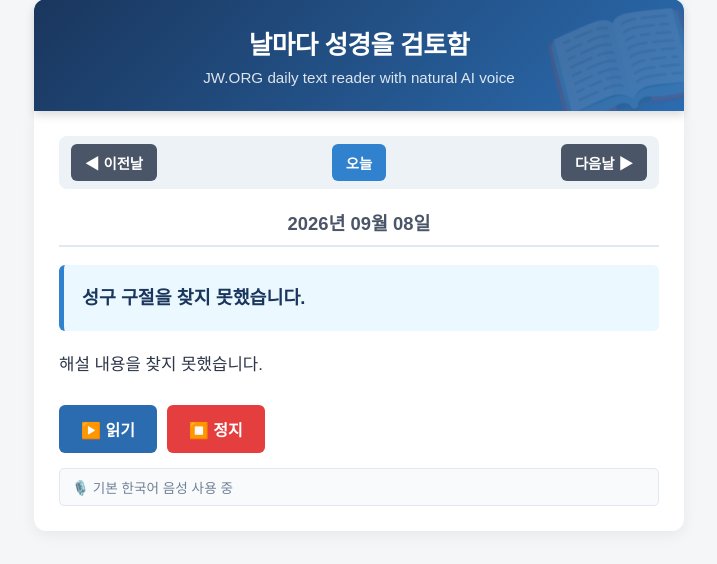
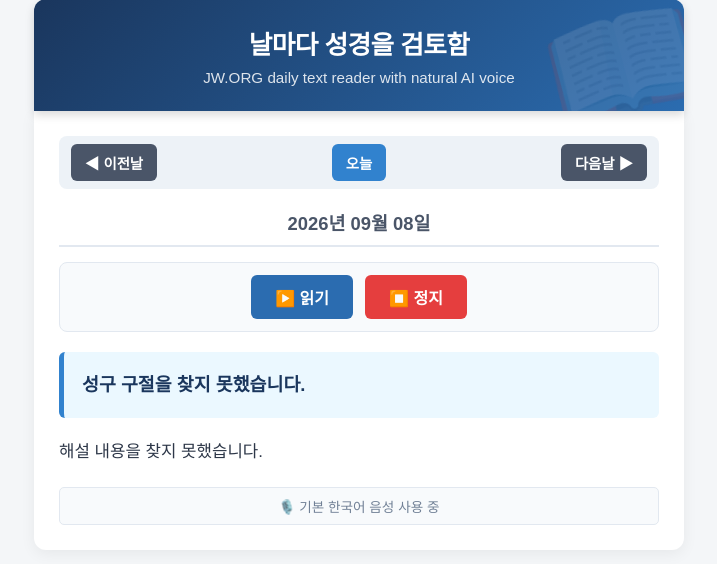
Before and after one commit to yschoi68/Bible-Reading-with-voice, a Flask app: page / in a window 1280 px wide. Shown: the part 106-670 px from the top of the page, without its empty margins (281-998 px from the left). Run offline with Flask 3, Linux system fonts and the light colour scheme; data that the repository does not hold is empty.

Commit message:
Update index.html

```diff
--- a/templates/index.html
+++ b/templates/index.html
@@ -85,18 +85,30 @@
         .nav-today { background-color: #3182ce; }
         .nav-today:hover { background-color: #2b6cb0; }
 
-        .date { color: #4a5568; font-weight: bold; font-size: 1.15rem; text-align: center; margin-bottom: 18px; border-bottom: 2px solid #e2e8f0; padding-bottom: 10px; }
-        .scripture { font-size: 1.15rem; font-weight: bold; color: #1a365d; background: #ebf8ff; padding: 18px; border-left: 5px solid #3182ce; border-radius: 6px; margin-bottom: 18px; line-height: 1.6; }
-        .content { line-height: 1.85; color: #2d3748; font-size: 1.05rem; }
+        .date { color: #4a5568; font-weight: bold; font-size: 1.15rem; text-align: center; margin-bottom: 15px; border-bottom: 2px solid #e2e8f0; padding-bottom: 10px; }
 
-        .btn-group { margin-top: 25px; display: flex; gap: 10px; align-items: center; }
-        .play-btn { padding: 12px 22px; font-size: 1rem; border: none; border-radius: 6px; cursor: pointer; font-weight: bold; transition: 0.2s; }
+        /* 상단 플레이어 버튼 컨트롤 영역 */
+        .player-control {
+            display: flex;
+            justify-content: center;
+            align-items: center;
+            gap: 12px;
+            margin-bottom: 20px;
+            background: #f8fafc;
+            padding: 12px;
+            border-radius: 8px;
+            border: 1px solid #e2e8f0;
+        }
+        .play-btn { padding: 10px 24px; font-size: 1rem; border: none; border-radius: 6px; cursor: pointer; font-weight: bold; transition: 0.2s; }
         .btn-play { background-color: #2b6cb0; color: white; }
         .btn-play:hover { background-color: #2c5282; }
         .btn-stop { background-color: #e53e3e; color: white; }
         .btn-stop:hover { background-color: #c53030; }
 
-        .voice-info { font-size: 0.85rem; color: #718096; margin-top: 15px; background: #f8fafc; padding: 8px 12px; border-radius: 5px; border: 1px solid #e2e8f0; }
+        .scripture { font-size: 1.15rem; font-weight: bold; color: #1a365d; background: #ebf8ff; padding: 18px; border-left: 5px solid #3182ce; border-radius: 6px; margin-bottom: 18px; line-height: 1.6; }
+        .content { line-height: 1.85; color: #2d3748; font-size: 1.05rem; }
+
+        .voice-info { font-size: 0.85rem; color: #718096; margin-top: 20px; background: #f8fafc; padding: 8px 12px; border-radius: 5px; border: 1px solid #e2e8f0; text-align: center; }
 
         #loading { text-align: center; padding: 40px; font-weight: bold; color: #4a5568; }
     </style>
@@ -128,15 +140,20 @@
     <div id="loading">성구를 읽어오는 중입니다...</div>
 
     <div id="content-box" style="display: none;">
+        <!-- 날짜 표시 -->
         <div id="date-text" class="date"></div>
-        <div id="scripture-text" class="scripture"></div>
-        <div id="body-text" class="content"></div>
 
-        <div class="btn-group">
+        <!-- 상단 배치된 재생/정지 버튼 -->
+        <div class="player-control">
             <button class="play-btn btn-play" onclick="playSpeech()">▶️ 읽기</button>
             <button class="play-btn btn-stop" onclick="stopSpeech()">⏹️ 정지</button>
         </div>
 
+        <!-- 성구 구절 및 본문 내용 -->
+        <div id="scripture-text" class="scripture"></div>
+        <div id="body-text" class="content"></div>
+
+        <!-- 사용 음성 표시 -->
         <div id="voice-name" class="voice-info">사용 중인 음성 엔진 확인 중...</div>
     </div>
 </div>
@@ -250,29 +267,24 @@
         loadDailyText(targetDate);
     }
 
-    // 남성 목소리를 최우선 선택하는 함수
+    // 남성 목소리 최우선 선택
     function getEdgeBestVoice() {
         const voices = synth.getVoices();
 
-        // 1. Edge의 한국어 남성 AI 음성 (InJoon)
         let bestVoice = voices.find(v => v.lang.includes('ko') && (v.name.includes('InJoon') || v.name.includes('InJoonOnline')));
 
-        // 2. 남성 키워드가 포함된 한국어 음성
         if (!bestVoice) {
             bestVoice = voices.find(v => v.lang.includes('ko') && (v.name.includes('Male') || v.name.includes('남성')));
         }
 
-        // 3. 구글 남성 음성
         if (!bestVoice) {
             bestVoice = voices.find(v => v.lang.includes('ko') && v.name.includes('Google') && v.name.includes('Male'));
         }
 
-        // 4. 일반 Natural 음성
         if (!bestVoice) {
             bestVoice = voices.find(v => v.lang.includes('ko') && v.name.includes('Natural'));
         }
 
-        // 5. 기본 한국어 음성
         if (!bestVoice) {
             bestVoice = voices.find(v => v.lang.includes('ko'));
         }
@@ -306,8 +318,8 @@
         }
 
         utterance.lang = 'ko-KR';
-        utterance.rate = 0.95; // 낭독 속도 (약간 느리고 차분하게)
-        utterance.pitch = 0.95; // 톤을 살짝 낮추어 더욱 무게감 있게 설정
+        utterance.rate = 0.95;
+        utterance.pitch = 0.95;
 
         synth.speak(utterance);
     }
```
